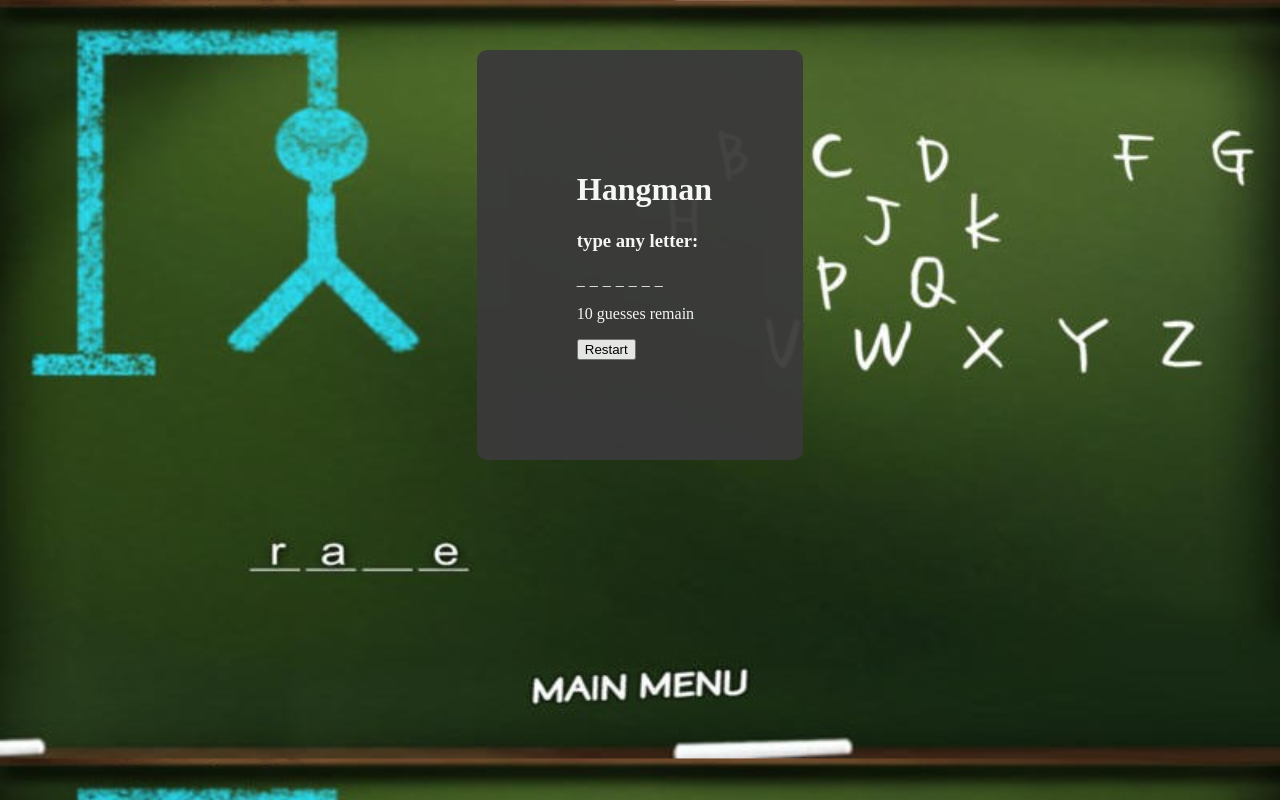
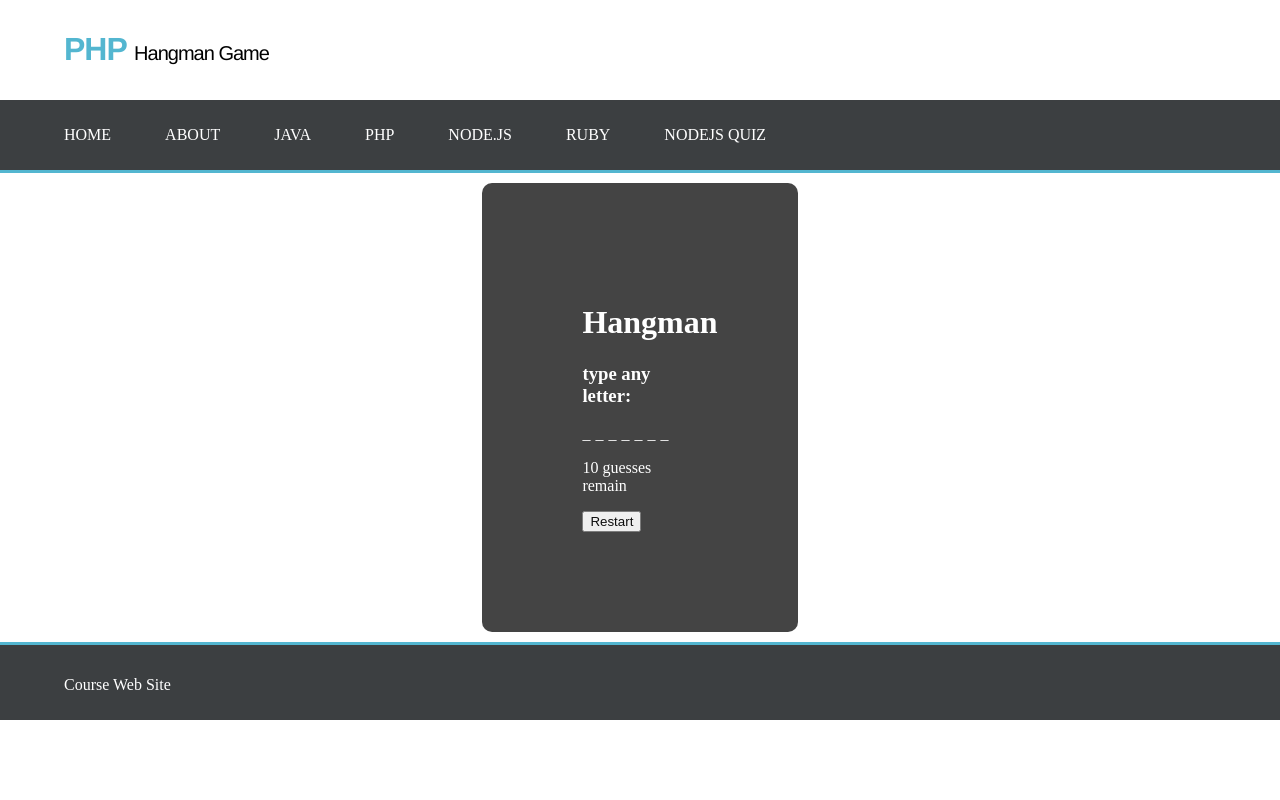
Before and after one commit to twistafries/CourseNotes, a PHP site: the page made by Finals/Hangman quiz/hangman.html in a window 1280 px wide. Run offline with PHP 8.4, Linux system fonts and the light colour scheme.

Commit message:
edited hangman quizgame

```diff
--- a/Finals/Hangman quiz/hangman.html
+++ b/Finals/Hangman quiz/hangman.html
@@ -3,6 +3,26 @@
   <head>
   <link rel="stylesheet" type="text/css" href="style.css">
   </head>
+
+<header>
+			<div class="container">
+				<h1><span class="header-blue">PHP</span> <span class="sub-header">Hangman Game</span></h1>
+			</div>
+    </header>
+
+    <nav>
+			<div class="container">
+				<ul>
+					<li><a href="index.html">Home</a></li>
+					<li><a href="about.html">About</a></li>
+					<li><a href="java.html">Java</a></li>
+					<li><a href="php.html">PHP</a></li>
+					<li><a href="nodejs.html">Node.js</a></li>
+					<li><a href="ruby.html">Ruby</a></li>
+                    <li><a href="index.html">Nodejs Quiz</a></li>
+				</ul>
+			</div>
+    </nav>
 
   <body>
     <div class="container">
@@ -12,7 +32,7 @@
 		  <h3> type any letter:</h3>
           <p id="correct"></p>
           <p>
-            <span id="remain">10</span> guesses remain
+            <span id="remaining">10</span> guesses remain
           </p>
           <p id="wrong"></p>
         </div>
@@ -32,7 +52,7 @@
           this.word = words[Math.floor(Math.random() * words.length)];
           this.$correct = document.getElementById('correct');
           this.$wrong = document.getElementById('wrong');
-          this.$remaining = document.getElementById('remain');
+          this.$remaining = document.getElementById('remaining');
           this.$correct.innerHTML = '_'.repeat(this.word.length);
         },
         guess: function(letter) {
@@ -61,7 +81,7 @@
           this.guess.push(letter);
           this.$wrong.innerHTML += ' ' + letter;
           this.left--;
-          this.$remain.innerHTML = this.left;
+          this.$remaining.innerHTML = this.left;
           if (this.left < 1) {
             alert('you lose! '+ this.word);
             this.complete = true;
@@ -74,5 +94,13 @@
         game.guess(letter);
       };
     </script>
+  <footer>
+			<div class="container">
+      	<p>Course Web Site</p>
+			</div>
+    </footer>
+
+</body>
+</html>
   </body>
 </html>
--- a/Finals/Hangman quiz/style.css
+++ b/Finals/Hangman quiz/style.css
@@ -1,13 +1,14 @@
 body{
-	background-image: url("hangman.jpg");
-	background-size: 100%;
-	display: fixed;
-    position:relative;
+	width: 100%;
+	margin:0%;
 
 
 }
 .container{
-	margin-top: 50px;
+
+	padding:10px;
+	  width: 90%;
+  margin: auto;
 }
 .row{
 	margin: auto;
@@ -24,3 +25,67 @@
 
 
       }
+
+/************************************** HEADER **************************************/
+
+
+header {
+	font-family: "Helvetica Neue Custom", Helvetica, Arial, sans-serif;
+	letter-spacing: -1px;
+}
+
+header .sub-header {
+	font-size: 1.25rem;
+	font-weight: 400;
+}
+
+header .header-blue {
+	color: #53b6d0;
+}
+
+header .header-gray {
+	color: #3c3f41;
+}
+
+/************************************** NAV **************************************/
+
+nav {
+  background: #3c3f41;
+  color: #ffffff;
+  min-height: 70px;
+  border-bottom: #53b6d0 3px solid;
+  overflow: auto;
+  margin-bottom: 0;
+}
+
+nav ul {
+  list-style: none;
+	padding: 0;
+}
+
+nav li {
+  display: inline;
+  padding-right: 50px;
+}
+
+nav a {
+  color: #ffffff;
+  text-decoration: none;
+  text-transform: uppercase;
+}
+
+nav a:hover{
+  color: #53b6d0;
+}
+
+/************************************** FOOTER **************************************/
+
+footer {
+  background:#3c3f41;
+  color: #ffffff;
+  padding-top: 5px;
+  min-height: 70px;
+  border-top: #53b6d0 3px solid;
+  overflow: auto;
+  margin-bottom: 0;
+}
```
Also changed, not shown: Finals/Hangman quiz/hangman.jpg (deleted).
